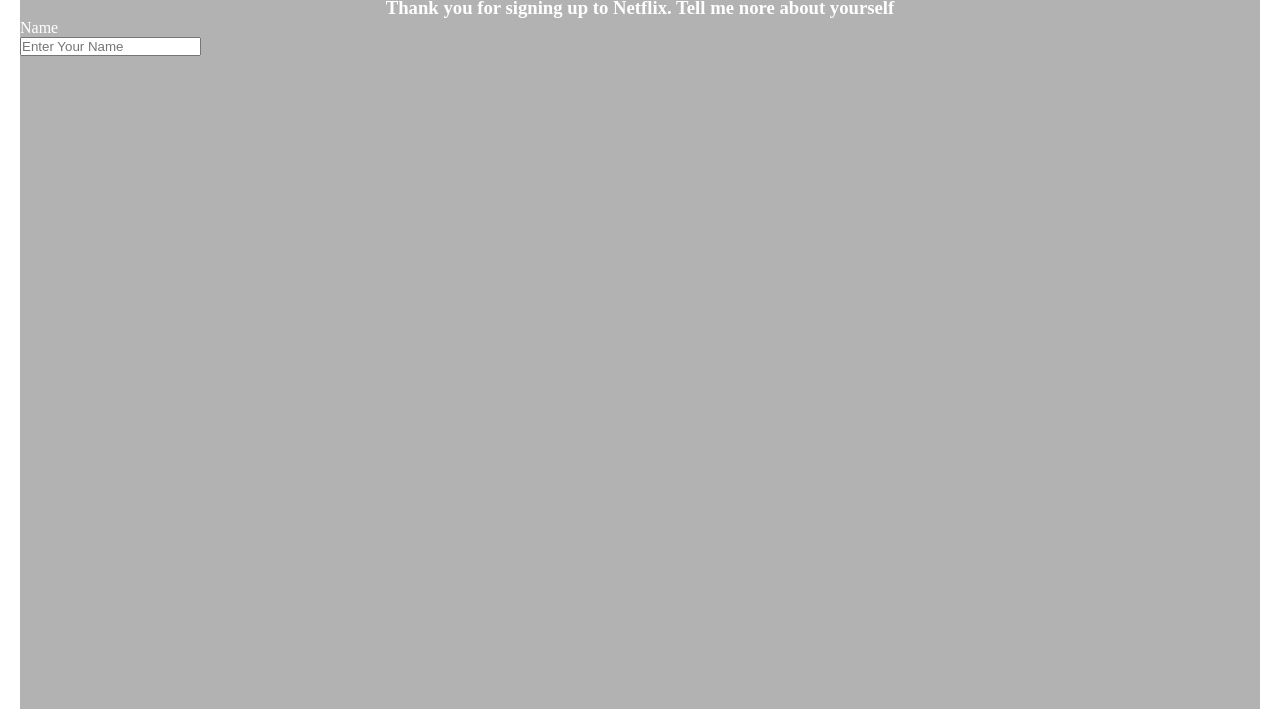
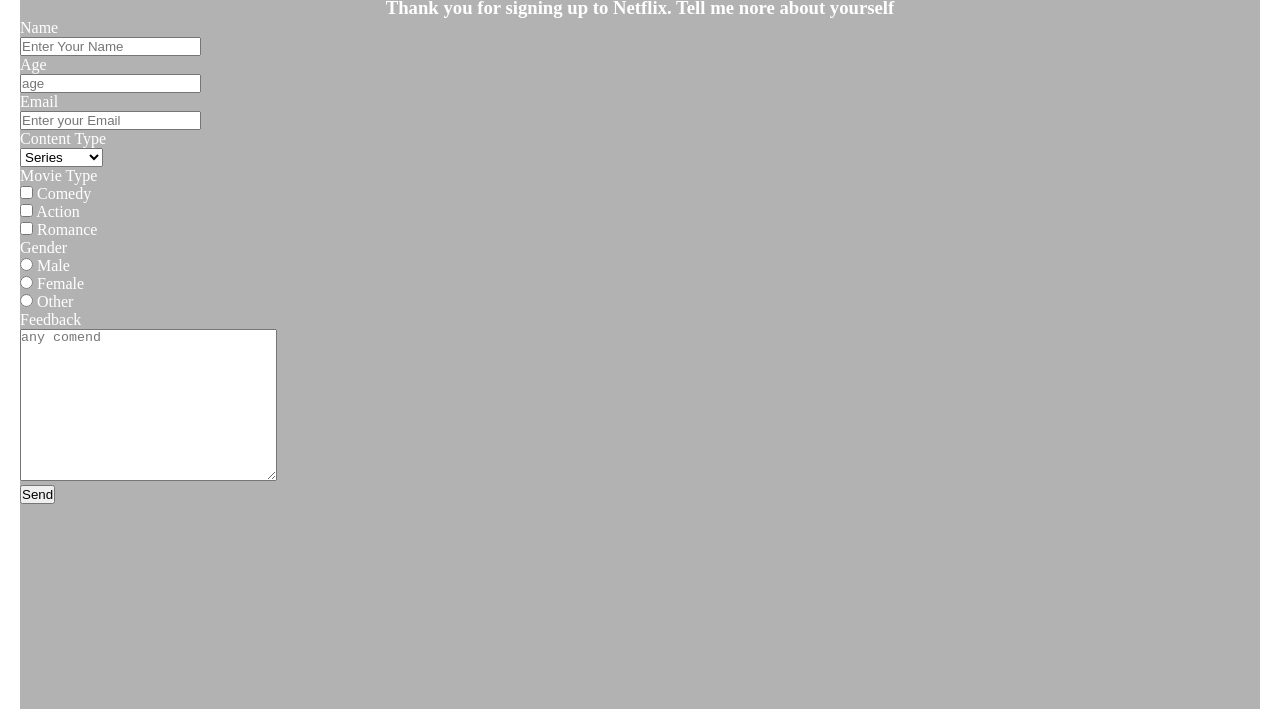
Before and after one commit to cananagbal/netflix-harvey, a plain HTML site: page index.html in a window 1280 px wide. Shown: the part 91-800 px from the top of the page. Drawn offline with Linux system fonts and the light colour scheme; a web font is replaced by a local one.

Commit message:
html bitti

```diff
--- a/index.html
+++ b/index.html
@@ -1,52 +1,103 @@
 <!DOCTYPE html>
 <html lang="en">
   <head>
-    <meta charset="UTF-8">
-    <meta http-equiv="X-UA-Compatible" content="IE=edge">
-    <meta name="viewport" content="width=device-width, initial-scale=1.0">
+    <meta charset="UTF-8" />
+    <meta http-equiv="X-UA-Compatible" content="IE=edge" />
+    <meta name="viewport" content="width=device-width, initial-scale=1.0" />
     <title>Netflix harvey</title>
-    <link rel="stylesheet" href="style.css">
+    <link rel="stylesheet" href="style.css" />
   </head>
   <body>
-    <div id="container"><header id="header">
-    <h1 id="title">NET <span>FLİX</span> </h1>
-    <h3 id="description">Thank you for signing up to Netflix. Tell me nore about yourself</h3>
-
+    <div id="container">
+      <header id="header">
+        <h1 id="title">NET <span>FLİX</span></h1>
+        <h3 id="description">
+          Thank you for signing up to Netflix. Tell me nore about yourself
+        </h3>
       </header>
 
       <section id="servey-form-container">
-
         <form action="result.html" method="get">
           <div class="input-box">
             <label for="name">Name</label>
-        <br>
-        <input type="text" name="name" id="name" placeholder="Enter Your Name">
+            <br />
+            <input
+              type="text"
+              name="name"
+              id="name"
+              placeholder="Enter Your Name"
+            />
           </div>
 
+          <div class="input-box">
+            <label for="age">Age</label>
+            <br />
+            <input type="number" name="age" id="age" placeholder="age" />
+          </div>
 
+          <div class="input-box">
+            <label for="email">Email</label>
+            <br />
+            <input
+              type="email"
+              name="Email"
+              id="email"
+              placeholder="Enter your Email"
+            />
+          </div>
 
+          <div class="input-box">
+            <label for="">Content Type</label>
+            <br />
+            <select name="content" id="dropdown">
+              <option value="movies">Movies</option>
+              <option value="series" selected >Series</option>
+              <option value="tv shows">TV Shows</option>
+            </select>
+          </div>
 
+          <div class="input-box">
+            <label for="">Movie Type</label>
+            <br>
+            <input type="checkbox" name="movie" id="First-check" value="Comedy">
+            <label for="first-check">Comedy</label>
+            <br>
 
+            <input type="checkbox" name="movie" id="First-check" value="Action">
+            <label for="secend-check">Action</label>
+            <br>
 
+            <input type="checkbox" name="movie" id="First-check" value="Romance">
+            <label for="third-check">Romance</label>
+          </div>
 
+           <div class="input-box">
+          <label for="">Gender</label>
+          <br>
+          <input type="radio" name="gender" id="first-radio" value="Male">
+          <label for="first-radio">Male</label>
+          <br>
+          <input type="radio" name="gender" id="secend-radio" value="Female">
+          <label for="secend-radio">Female</label>
+          <br>
+          <input type="radio" name="gender" id="third-radio" value="Other">
+          <label for="third-radio">Other</label>
+           </div>
 
-</form>
-
-
-</section>
-
-
+           <div class="input-box">
+              <label for="feedback">Feedback</label>
+              <br>
+              <textarea name="feedback" id="feedback" cols="30" rows="10" placeholder="any comend" ></textarea>
 
            </div>
 
+           <div class="form-submit">
+            <input type="submit" value="Send" />
 
+           </div>
 
-
-
-
-
-
-
-
+        </form>
+      </section>
+    </div>
   </body>
 </html>
```
Lines whose indentation alone changed are shown as unchanged.
